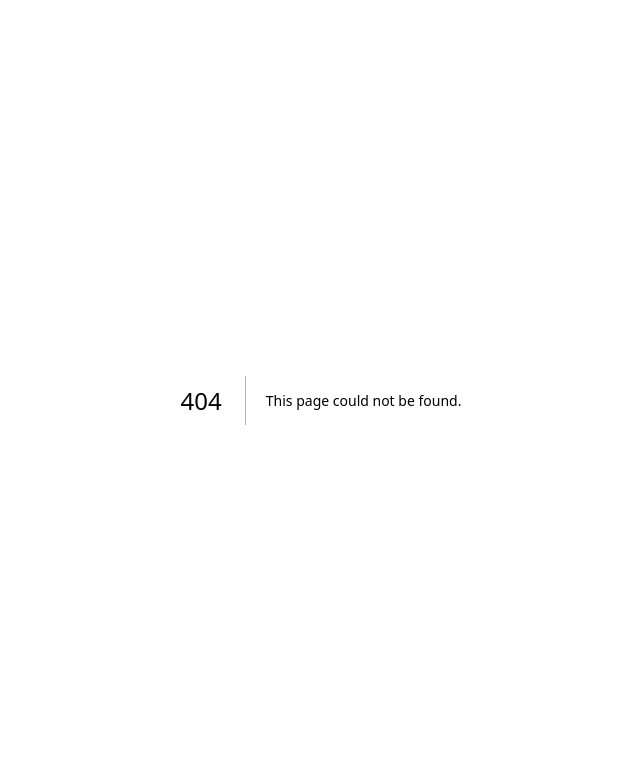
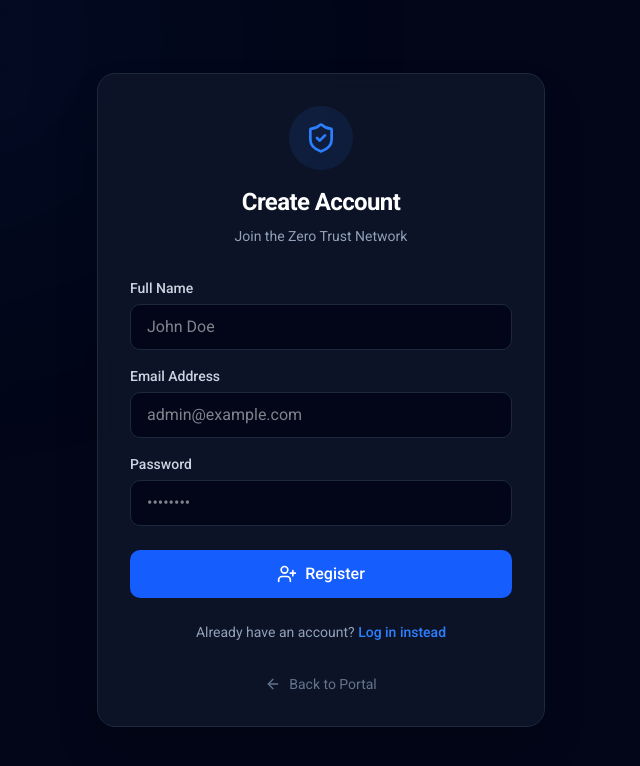
Before and after one commit to muhamadgibran16/zero-trust-access, a Next.js app: page /register in a window 1280 px wide. Before the commit this address had no page. Shown: the top 766 px of the page, without its empty margins (319-959 px from the left). Built offline with nearby package versions, Linux system fonts and the light colour scheme; no server answers.

Commit message:
feat: add user registration

```diff
--- a/app/login/page.tsx
+++ b/app/login/page.tsx
@@ -3,6 +3,7 @@
 import { useState } from "react";
 import { useRouter } from "next/navigation";
 import { ztFetch } from "../../lib/api";
+import Link from "next/link";
 
 export default function LoginPage() {
 	const router = useRouter();
@@ -32,6 +33,8 @@ export default function LoginPage() {
 				setNeedsMfa(true);
 			} else {
 				localStorage.setItem("accessToken", data.data.accessToken);
+				if (data.data.refreshToken)
+					localStorage.setItem("refreshToken", data.data.refreshToken);
 				router.push("/dashboard");
 			}
 		} catch (err: any) {
@@ -57,6 +60,8 @@ export default function LoginPage() {
 			if (!res.ok) throw new Error(data.error || "MFA Verification failed");
 
 			localStorage.setItem("accessToken", data.data.accessToken);
+			if (data.data.refreshToken)
+				localStorage.setItem("refreshToken", data.data.refreshToken);
 			router.push("/dashboard");
 		} catch (err: any) {
 			setError(err.message);
@@ -79,6 +84,8 @@ export default function LoginPage() {
 
 			if (!res.ok) throw new Error(data.error || "SSO Error");
 			localStorage.setItem("accessToken", data.data.accessToken);
+			if (data.data.refreshToken)
+				localStorage.setItem("refreshToken", data.data.refreshToken);
 			router.push("/dashboard");
 		} catch (err: any) {
 			setError(err.message);
@@ -218,6 +225,17 @@ export default function LoginPage() {
 						</button>
 					</form>
 				)}
+
+				<div className="pt-4 text-center">
+					<p className="text-slate-400 text-sm">
+						Don't have an account?{" "}
+						<Link
+							href="/register"
+							className="text-blue-500 hover:text-blue-400 font-medium transition-colors">
+							Create one
+						</Link>
+					</p>
+				</div>
 			</div>
 		</div>
 	);
--- /dev/null
+++ b/app/register/page.tsx
@@ -0,0 +1,152 @@
+"use client";
+
+import { useState } from "react";
+import { useRouter } from "next/navigation";
+import { ztFetch } from "../../lib/api";
+import { ShieldCheck, UserPlus, ArrowLeft } from "lucide-react";
+import Link from "next/link";
+
+export default function Register() {
+	const router = useRouter();
+	const [name, setName] = useState("");
+	const [email, setEmail] = useState("");
+	const [password, setPassword] = useState("");
+	const [error, setError] = useState("");
+	const [success, setSuccess] = useState(false);
+	const [loading, setLoading] = useState(false);
+
+	const handleRegister = async (e: React.FormEvent) => {
+		e.preventDefault();
+		setError("");
+		setLoading(true);
+
+		try {
+			const res = await ztFetch("/auth/register", {
+				method: "POST",
+				body: JSON.stringify({ name, email, password }),
+				requireAuth: false,
+			});
+
+			const data = await res.json();
+
+			if (!res.ok) {
+				throw new Error(data.error || "Registration failed");
+			}
+
+			setSuccess(true);
+			setTimeout(() => {
+				router.push("/login"); // Redirect to login after successful register
+			}, 2000);
+		} catch (err: any) {
+			setError(err.message);
+		} finally {
+			setLoading(false);
+		}
+	};
+
+	return (
+		<div className="min-h-screen bg-slate-950 flex flex-col items-center justify-center p-4 relative overflow-hidden">
+			<div className="absolute top-[-20%] left-[-10%] w-[50%] h-[50%] rounded-full bg-blue-900/10 blur-[120px] pointer-events-none" />
+
+			<div className="w-full max-w-md bg-slate-900/80 border border-slate-800 backdrop-blur-md rounded-2xl p-8 shadow-2xl z-10">
+				<div className="flex flex-col items-center mb-8">
+					<div className="w-16 h-16 bg-blue-500/10 rounded-full flex items-center justify-center mb-4">
+						<ShieldCheck className="w-8 h-8 text-blue-500" />
+					</div>
+					<h2 className="text-2xl font-bold text-white tracking-tight">
+						Create Account
+					</h2>
+					<p className="text-slate-400 text-sm text-center mt-2">
+						Join the Zero Trust Network
+					</p>
+				</div>
+
+				{error && (
+					<div className="bg-red-500/10 border border-red-500/20 text-red-500 px-4 py-3 rounded-lg mb-6 text-sm">
+						{error}
+					</div>
+				)}
+
+				{success && (
+					<div className="bg-emerald-500/10 border border-emerald-500/20 text-emerald-500 px-4 py-3 rounded-lg mb-6 text-sm text-center">
+						Registration successful! Redirecting to login...
+					</div>
+				)}
+
+				<form onSubmit={handleRegister} className="space-y-4">
+					<div>
+						<label className="block text-sm font-medium text-slate-300 mb-1.5">
+							Full Name
+						</label>
+						<input
+							type="text"
+							required
+							value={name}
+							onChange={(e) => setName(e.target.value)}
+							className="w-full bg-slate-950 border border-slate-800 text-white rounded-lg px-4 py-2.5 focus:outline-none focus:ring-2 focus:ring-blue-500/50"
+							placeholder="John Doe"
+						/>
+					</div>
+					<div>
+						<label className="block text-sm font-medium text-slate-300 mb-1.5">
+							Email Address
+						</label>
+						<input
+							type="email"
+							required
+							value={email}
+							onChange={(e) => setEmail(e.target.value)}
+							className="w-full bg-slate-950 border border-slate-800 text-white rounded-lg px-4 py-2.5 focus:outline-none focus:ring-2 focus:ring-blue-500/50"
+							placeholder="admin@example.com"
+						/>
+					</div>
+					<div>
+						<label className="block text-sm font-medium text-slate-300 mb-1.5">
+							Password
+						</label>
+						<input
+							type="password"
+							required
+							value={password}
+							onChange={(e) => setPassword(e.target.value)}
+							className="w-full bg-slate-950 border border-slate-800 text-white rounded-lg px-4 py-2.5 focus:outline-none focus:ring-2 focus:ring-blue-500/50"
+							placeholder="••••••••"
+						/>
+					</div>
+
+					<button
+						type="submit"
+						disabled={loading || success}
+						className="w-full bg-blue-600 hover:bg-blue-500 text-white font-medium rounded-lg px-4 py-3 mt-6 transition-all flex justify-center items-center disabled:opacity-50 disabled:cursor-not-allowed">
+						{loading ? (
+							"Registering..."
+						) : (
+							<>
+								<UserPlus className="w-5 h-5 mr-2" /> Register
+							</>
+						)}
+					</button>
+				</form>
+
+				<div className="mt-6 text-center">
+					<p className="text-slate-400 text-sm">
+						Already have an account?{" "}
+						<Link
+							href="/login"
+							className="text-blue-500 hover:text-blue-400 font-medium transition-colors">
+							Log in instead
+						</Link>
+					</p>
+				</div>
+				<div className="mt-8 text-center">
+					<Link
+						href="/"
+						className="text-slate-500 hover:text-slate-400 text-sm flex items-center justify-center transition-colors">
+						<ArrowLeft className="w-4 h-4 mr-2" />
+						Back to Portal
+					</Link>
+				</div>
+			</div>
+		</div>
+	);
+}
```
